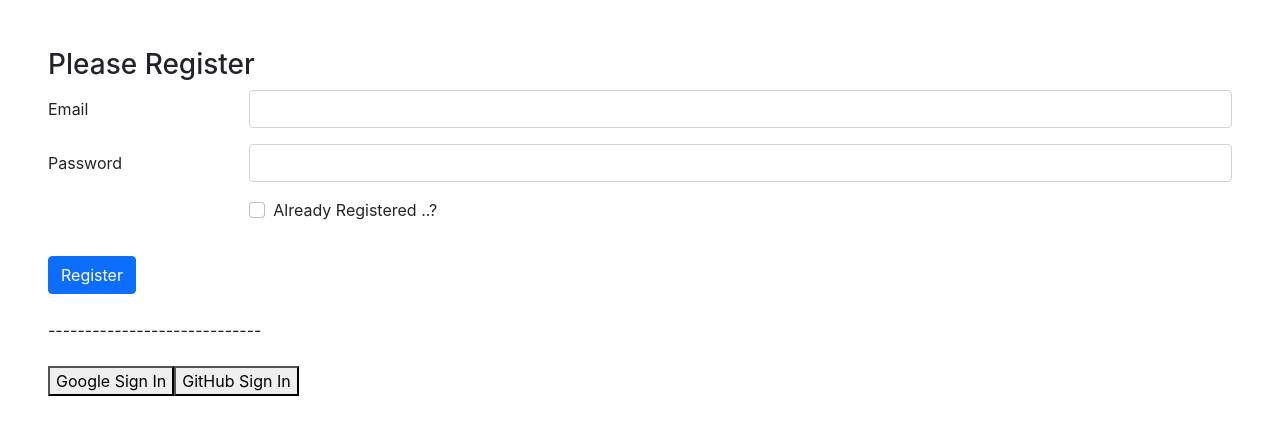
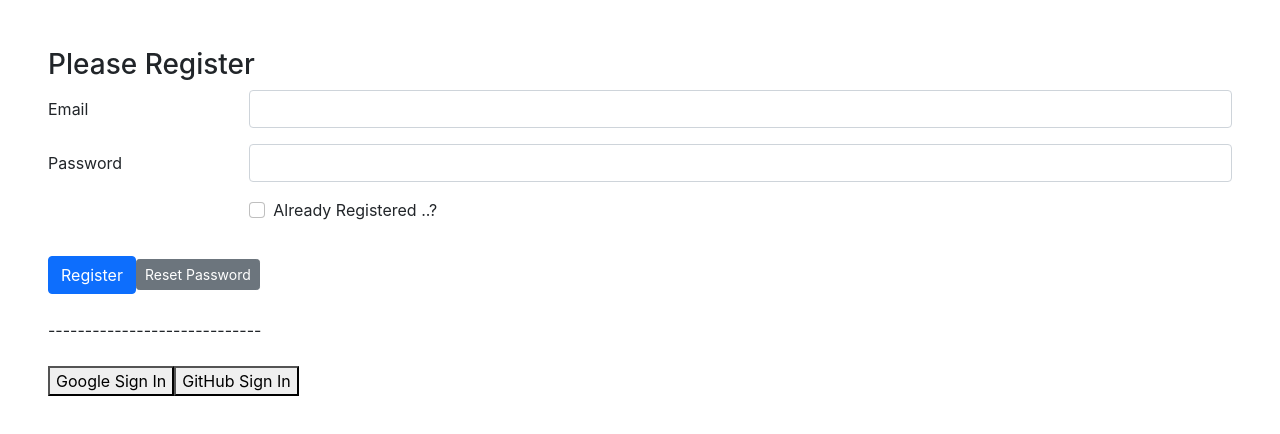
Before and after one commit to abdullaibnhanif/simple-firebase-authentication, a React (Create React App) app: page / in a window 1280 px wide. Shown: the top 434 px of the page. Built offline with nearby package versions, Linux system fonts and the light colour scheme.

Commit message:
57-7 Complte

```diff
--- a/src/App.js
+++ b/src/App.js
@@ -1,4 +1,4 @@
-import { getAuth, signInWithPopup, GoogleAuthProvider, GithubAuthProvider, signOut, createUserWithEmailAndPassword, signInWithEmailAndPassword } from "firebase/auth";
+import { getAuth, signInWithPopup, GoogleAuthProvider, GithubAuthProvider, signOut, createUserWithEmailAndPassword, signInWithEmailAndPassword, sendEmailVerification, sendPasswordResetEmail } from "firebase/auth";
 import { useState } from "react";
 
 import './App.css';
@@ -91,6 +91,7 @@ function App() {
       .then(result => {
         const user = result.user;
         console.log(user);
+        setError('');
       })
       .catch(error => {
         setError(error.message);
@@ -103,9 +104,24 @@ function App() {
         const user = result.user;
         console.log(user);
         setError('');
+        verifyEmail();
       })
       .catch(error => {
         setError(error.message);
+      })
+  }
+
+  const verifyEmail = () => {
+    sendEmailVerification(auth.currentUser)
+      .then(result => {
+        console.log(result);
+      })
+  }
+
+  const handleResetPassword = () => {
+    sendPasswordResetEmail(auth, email)
+      .then(result => {
+
       })
   }
 
@@ -138,6 +154,7 @@ function App() {
         </div>
         <div className="row mb-3 text-danger">{error}</div>
         <button type="submit" className="btn btn-primary">{isLogin ? 'Login' : 'Register'}</button>
+        <button type="button" onClick={handleResetPassword} className="btn btn-secondary btn-sm">Reset Password</button>
       </form>
       <br />
       <div>-----------------------------</div>
```
